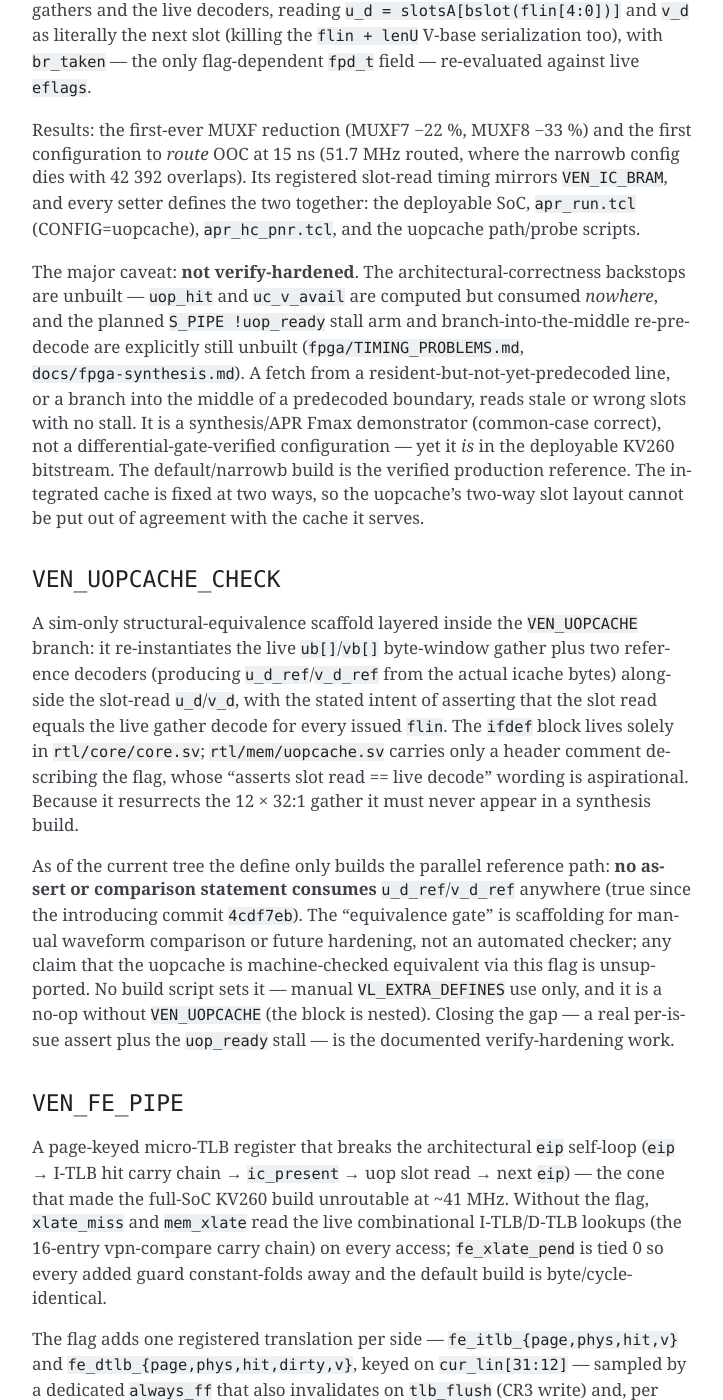
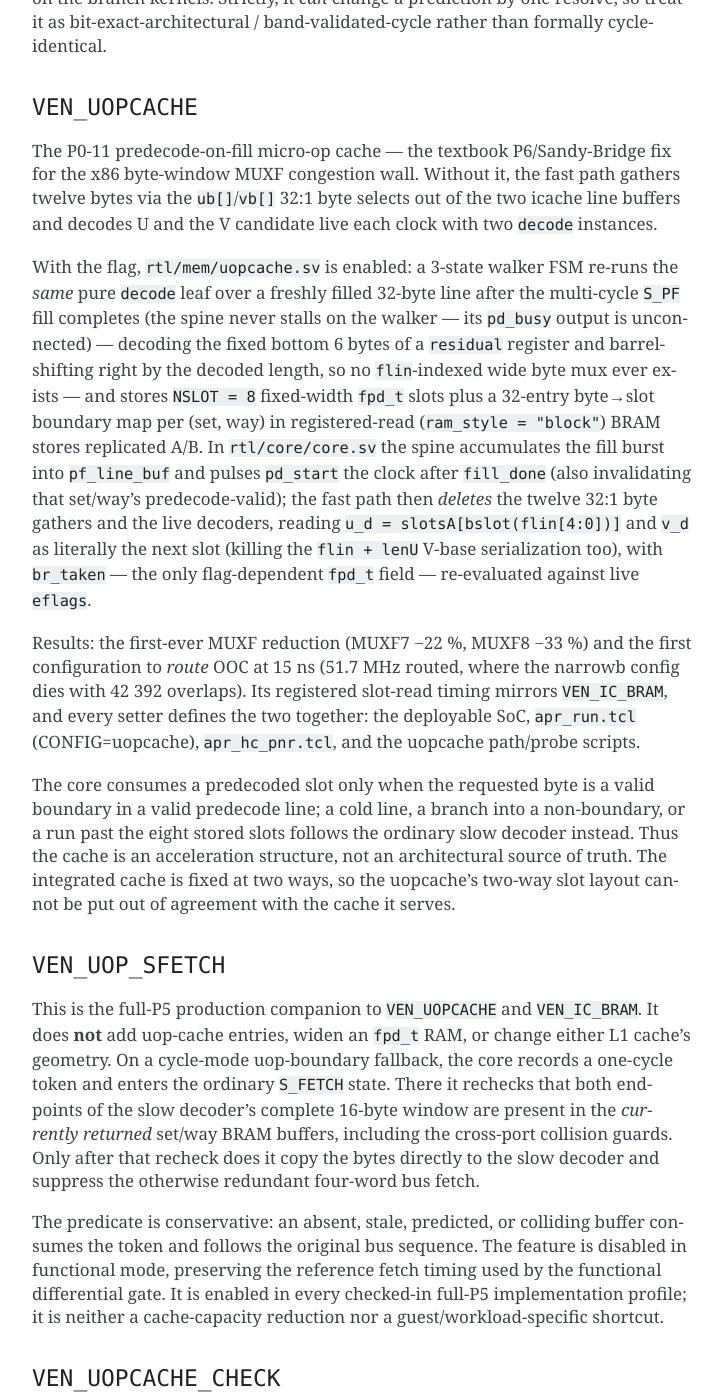
Before and after one commit to AL-255/ventium, a Sphinx documentation site: the page built from docs/sphinx/build-flags.rst, in a window 1280 px wide and 1400 px high, scrolled down 21306 px. Shown: the whole window, without its empty margins (388-1111 px from the left). Built offline with Sphinx 7.4.7, drawn with Linux system fonts in a browser that asks for light colours; some of the changed text lies outside the part shown.

Commit message:
core: reuse resident window on uop fallback

```diff
--- a/docs/sphinx/build-flags.rst
+++ b/docs/sphinx/build-flags.rst
@@ -116,6 +116,11 @@ Quick reference
      - off — live byte-window decode
      - Predecode-on-fill micro-op cache; the fix for the x86 byte-window MUXF
        congestion wall.
+   * - ``VEN_UOP_SFETCH``
+     - boolean define (requires ``VEN_UOPCACHE`` + ``VEN_IC_BRAM``)
+     - off — calibrated slow fetch
+     - Full-P5-profile, cycle-mode uop-boundary-miss hand-off. It safely
+       reuses the tagged BRAM window instead of rereading it over the bus.
    * - ``VEN_UOPCACHE_CHECK``
      - boolean define
      - off
@@ -939,18 +944,32 @@ mirrors ``VEN_IC_BRAM``, and every setter defines the two together: the
 deployable SoC, ``apr_run.tcl`` (CONFIG=uopcache), ``apr_hc_pnr.tcl``, and the
 uopcache path/probe scripts.
 
-The major caveat: **not verify-hardened**. The architectural-correctness
-backstops are unbuilt — ``uop_hit`` and ``uc_v_avail`` are computed but
-consumed *nowhere*, and the planned ``S_PIPE !uop_ready`` stall arm and
-branch-into-the-middle re-predecode are explicitly still unbuilt
-(``fpga/TIMING_PROBLEMS.md``, ``docs/fpga-synthesis.md``). A fetch from a
-resident-but-not-yet-predecoded line, or a branch into the middle of a
-predecoded boundary, reads stale or wrong slots with no stall. It is a
-synthesis/APR Fmax demonstrator (common-case correct), not a
-differential-gate-verified configuration — yet it *is* in the deployable
-KV260 bitstream. The default/narrowb build is the verified production
-reference. The integrated cache is fixed at two ways, so the uopcache's two-way
+The core consumes a predecoded slot only when the requested byte is a valid
+boundary in a valid predecode line; a cold line, a branch into a non-boundary,
+or a run past the eight stored slots follows the ordinary slow decoder instead.
+Thus the cache is an acceleration structure, not an architectural source of
+truth. The integrated cache is fixed at two ways, so the uopcache's two-way
 slot layout cannot be put out of agreement with the cache it serves.
+
+``VEN_UOP_SFETCH``
+------------------
+
+This is the full-P5 production companion to ``VEN_UOPCACHE`` and
+``VEN_IC_BRAM``. It does **not** add uop-cache entries, widen an ``fpd_t`` RAM,
+or change either L1 cache's geometry. On a cycle-mode uop-boundary fallback,
+the core records a one-cycle token and enters the ordinary ``S_FETCH`` state.
+There it rechecks that both endpoints of the slow decoder's complete 16-byte
+window are present in the *currently returned* set/way BRAM buffers, including
+the cross-port collision guards. Only after that recheck does it copy the bytes
+directly to the slow decoder and suppress the otherwise redundant four-word
+bus fetch.
+
+The predicate is conservative: an absent, stale, predicted, or colliding
+buffer consumes the token and follows the original bus sequence. The feature
+is disabled in functional mode, preserving the reference fetch timing used by
+the functional differential gate. It is enabled in every checked-in full-P5
+implementation profile; it is neither a cache-capacity reduction nor a
+guest/workload-specific shortcut.
 
 ``VEN_UOPCACHE_CHECK``
 ----------------------
@@ -2284,14 +2303,15 @@ the full production stack::
    SYNTHESIS  VTM_NO_DPI
    VEN_SRT_ITER  VEN_IDIV_ITER  VEN_BCD_ITER
    VEN_FP_PIPE  VEN_FP_PIPE2  VEN_BTB_PIPE
-   VEN_IC_BRAM  VEN_UOPCACHE
+   VEN_IC_BRAM  VEN_UOPCACHE  VEN_UOP_SFETCH
    VEN_L1_AXI  VEN_KV260_SOC
    VEN_FE_PIPE          (appended by the FE_PIPE=1 environment knob)
 
 Reading it as layers: the two housekeeping tokens strip the DPI channel and
 the sim-only assertions; the three iterative engines and the two-stage FP
 commit pipeline are the bit-exact Fmax substrate; ``VEN_BTB_PIPE``,
-``VEN_IC_BRAM`` and ``VEN_UOPCACHE`` are the front-end congestion stack;
+``VEN_IC_BRAM``, ``VEN_UOPCACHE`` and ``VEN_UOP_SFETCH`` are the front-end
+congestion stack;
 ``VEN_L1_AXI`` + ``VEN_KV260_SOC`` are the platform layer
 (real bus, PS seams, DDR-carveout remap); and ``VEN_FE_PIPE`` is the final cut
 that lets the full SoC route. Three footnotes from the setters data:
```
Also changed, not shown: 8 other files.
